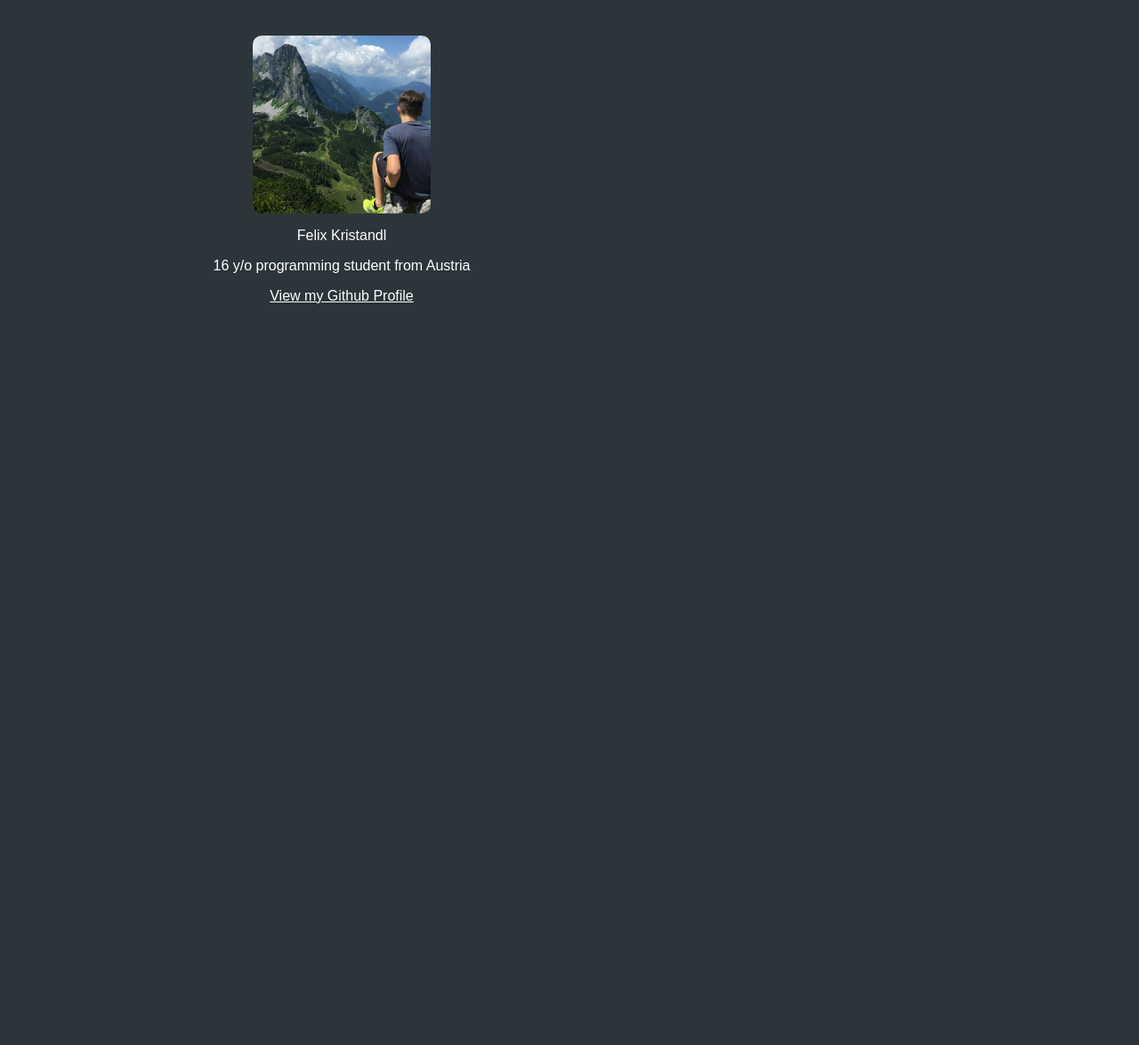
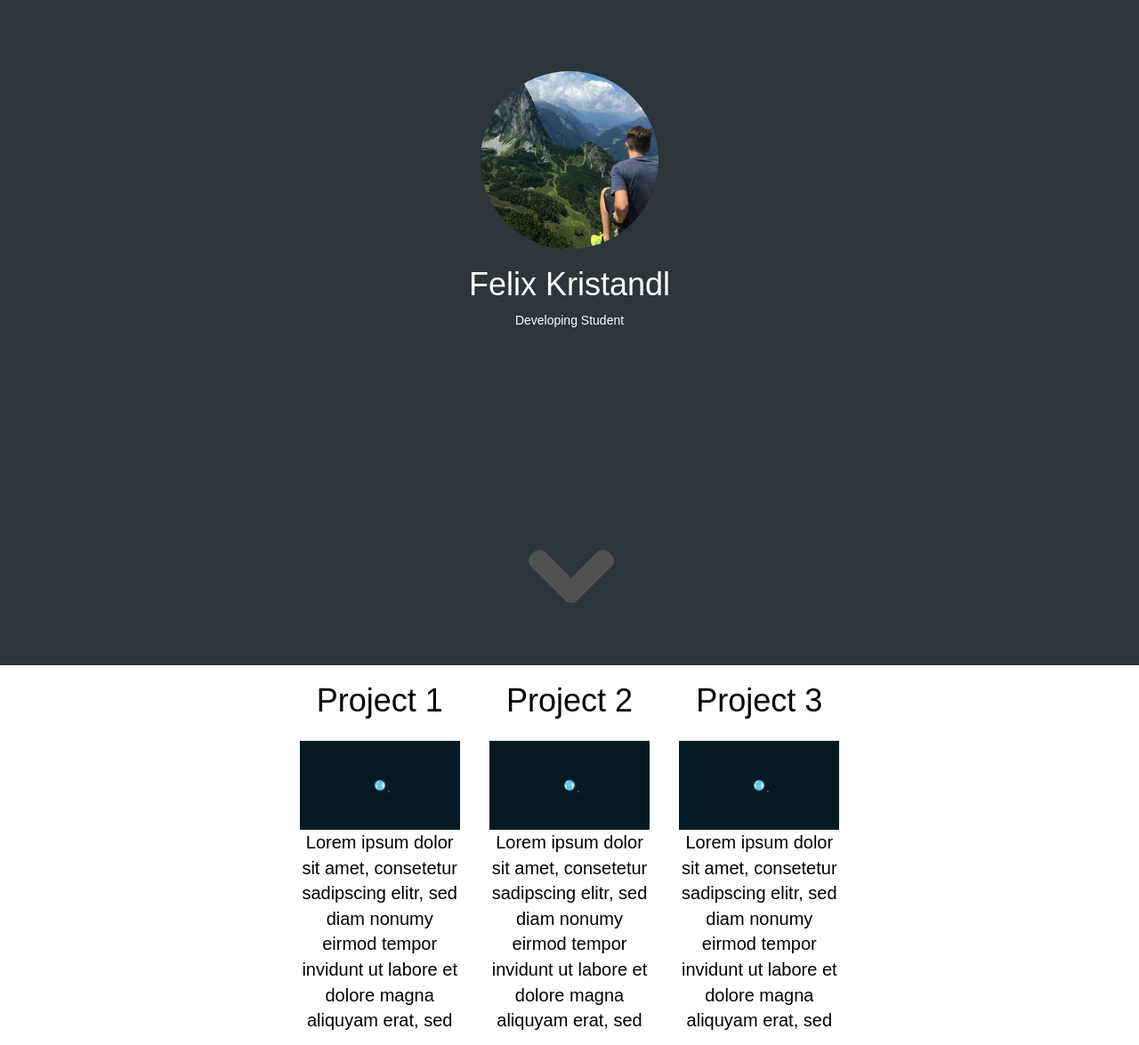
Before and after one commit to FelixKri/FelixKri.github.io, a plain HTML site: page index.html in a window 1280 px wide. Shown: the whole page at 89% size. Before the commit the page ends 800 px from the top, so only its background shows below. Drawn offline with nearby package versions, Linux system fonts and the light colour scheme; a web font is replaced by a local one.

Commit message:
added bootstrap

```diff
--- a/css/master.css
+++ b/css/master.css
@@ -8,32 +8,34 @@ body{
   font-family: 'Encode Sans Expanded', sans-serif;
   color: white;
 }
-.mainwrapper{
-  width: 100vw;
-  height: 400px;
+h1{
+
 }
-.leftbox{
-  float: left;
-  width: 40%;
-  margin-left: 10%;
+.header{
+
+}
+.content{
+  background-color: white;
+  color: black;
   text-align: center;
+  height: 100vh;
+  font-size: 20px;
 }
-.rightbox{
-  float: left;
-  width: 40%;
+.heading{
+  text-align: center;
+  margin-top: 10vh;
 }
 .image{
-  padding-top: 40px;
-  margin: 0;
-}
-#avatar{
   height: 200px;
   width: 200px;
-  border-radius: 10px;
-  margin-left: auto;
-  margin-right: auto;
-  display: block;
+  border-radius: 100%;
 }
-a{
-  color: white;
+.icon{
+  margin-top: 25vh;
+  margin-bottom: 5vh;
 }
+.pr_template{
+  margin-top: 2vh;
+  width: 180px;
+  height: 100px;
+}
--- a/index.html
+++ b/index.html
@@ -4,25 +4,43 @@
     <meta charset="utf-8">
     <title>Felix Kristandl</title>
     <link href="https://fonts.googleapis.com/css?family=Encode+Sans+Expanded:200" rel="stylesheet">
+    <link rel="stylesheet" href="https://maxcdn.bootstrapcdn.com/bootstrap/3.3.7/css/bootstrap.min.css" integrity="sha384-BVYiiSIFeK1dGmJRAkycuHAHRg32OmUcww7on3RYdg4Va+PmSTsz/K68vbdEjh4u" crossorigin="anonymous">
+
     <link rel="stylesheet" href="./css/master.css">
   </head>
   <body>
-    <div class="mainwrapper">
-      <div class="leftbox">
-          <div class="image">
-            <img src="./css/avatar.jpg" alt="" id = "avatar">
-          </div>
-          <p>Felix Kristandl</p>
-          <p>16 y/o programming student from Austria</p>
-          <a href="https://github.com/FelixKri">View my Github Profile</a>
+    <div class="container-fluid">
+      <div class="row header">
+        <div class="col-md-3"></div>
+        <div class="col-md-6 heading">
+          <img src="css/avatar.jpg" alt="" class="image">
+          <h1>Felix Kristandl</h1>
+          <p> Developing Student </p>
+          <img src="css/arrow_down.png" alt="" class="icon">
+        </div>
+        <div class="col-md-3"></div>
       </div>
-      <div class="rightbox">
-
-      </div>
-      <div class="footer">
-
+      <div class="row content">
+        <div class="col-md-3"></div>
+        <div class="col-md-2">
+          <h1>Project 1</h1>
+          <img src="css/project_template.png" alt="" class="pr_template">
+          <p>Lorem ipsum dolor sit amet, consetetur sadipscing elitr, sed diam nonumy eirmod tempor invidunt ut labore et dolore magna aliquyam erat, sed</p>
+        </div>
+        <div class="col-md-2">
+          <h1>Project 2</h1>
+          <img src="css/project_template.png" alt="" class="pr_template">
+          <p>Lorem ipsum dolor sit amet, consetetur sadipscing elitr, sed diam nonumy eirmod tempor invidunt ut labore et dolore magna aliquyam erat, sed</p>
+        </div>
+        <div class="col-md-2">
+          <h1>Project 3</h1>
+          <img src="css/project_template.png" alt="" class="pr_template">
+          <p>Lorem ipsum dolor sit amet, consetetur sadipscing elitr, sed diam nonumy eirmod tempor invidunt ut labore et dolore magna aliquyam erat, sed</p>
+        </div>
+        <div class="col-md-3"></div>
       </div>
     </div>
+    <script src="https://maxcdn.bootstrapcdn.com/bootstrap/3.3.7/js/bootstrap.min.js" integrity="sha384-Tc5IQib027qvyjSMfHjOMaLkfuWVxZxUPnCJA7l2mCWNIpG9mGCD8wGNIcPD7Txa" crossorigin="anonymous"></script>
     <script src="https://ajax.googleapis.com/ajax/libs/jquery/1.12.4/jquery.min.js"></script>
     <script src="https://ajax.googleapis.com/ajax/libs/jquery/2.2.4/jquery.min.js"></script>
     <script src="https://ajax.googleapis.com/ajax/libs/jquery/3.2.1/jquery.min.js"></script>
```
Also changed, not shown: css/arrow_down.png (added), css/project_template.png (added).
